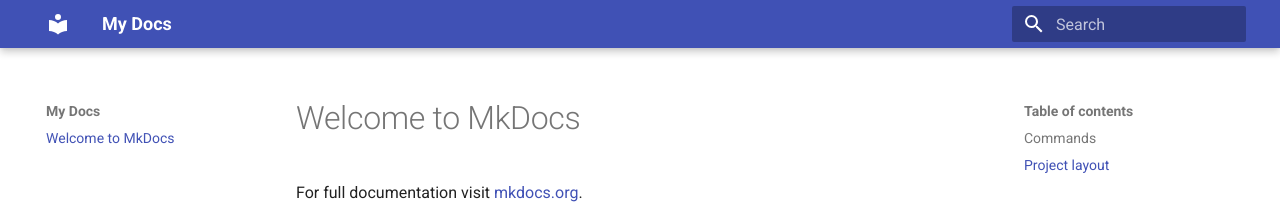
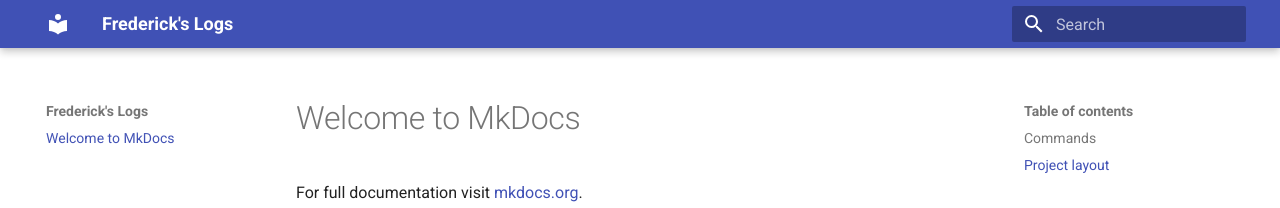
Before and after one commit to frederickyxg/FrederickLOG.github.io, an MkDocs documentation site: the page built from docs/index.md, in a window 1280 px wide. Shown: the top 208 px of the page. Built offline with MkDocs 1.6.1 and Material for MkDocs 9.7.7, drawn with Linux system fonts in a browser that asks for light colours.

Commit message:
modified:   mkdocs.yml

```diff
--- a/mkdocs.yml
+++ b/mkdocs.yml
@@ -1,3 +1,3 @@
-site_name: My Docs
+site_name: Frederick's Logs
 theme:
   name: material
```
